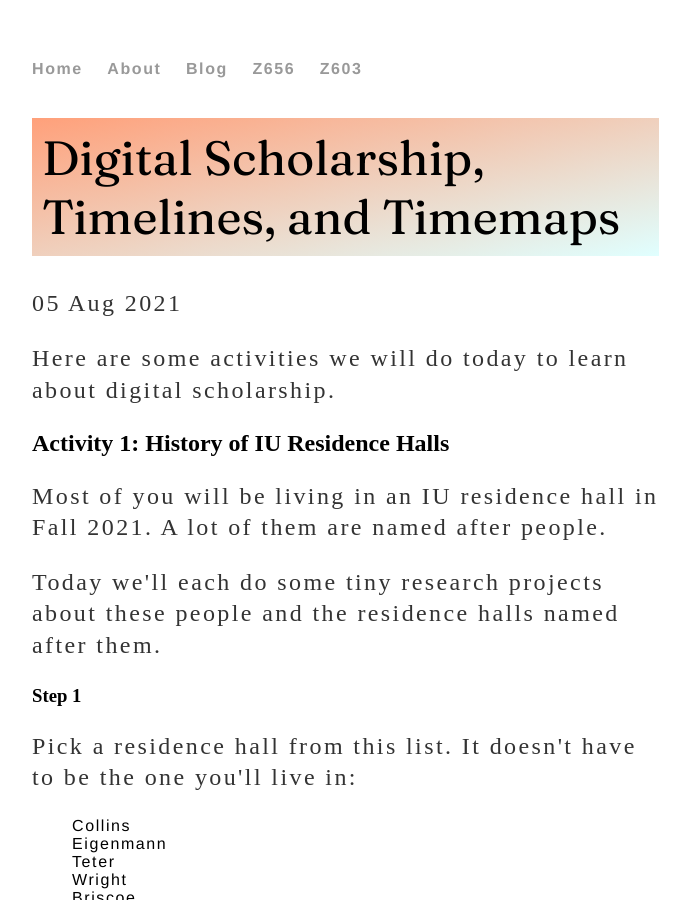
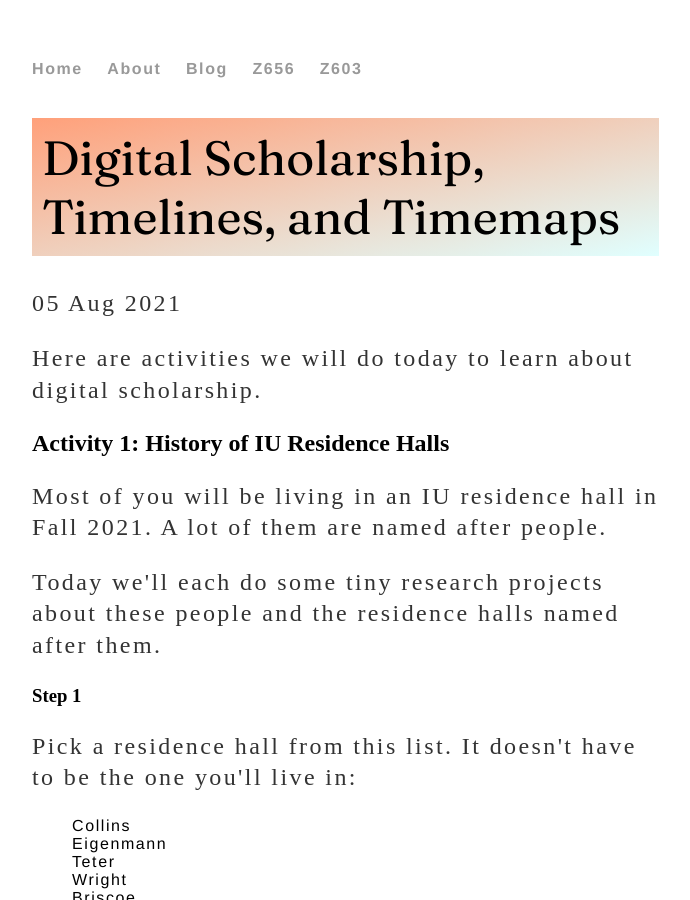
Before and after one commit to nhomenda/nhomenda.github.io, a Jekyll site: the page built from _posts/2021-08-05-IFS.md, in a window 1280 px wide and 900 px high. Shown: the whole window, without its empty margins (160-850 px from the left). Built offline with Jekyll 4.4.1, drawn with Linux system fonts in a browser that asks for light colours.

Commit message:
Update 2021-08-05-IFS.md

```diff
--- a/_posts/2021-08-05-IFS.md
+++ b/_posts/2021-08-05-IFS.md
@@ -4,7 +4,7 @@ title: "Digital Scholarship, Timelines, and Timemaps"
 date: 2021-08-05
 ---
 <div class="blurb">
-	<p>Here are some activities we will do today to learn about digital scholarship.</p>
+	<p>Here are activities we will do today to learn about digital scholarship.</p>
   <h2>Activity 1: History of IU Residence Halls</h2>
   <p>Most of you will be living in an IU residence hall in Fall 2021. A lot of them are named after people.</p>
   <p>Today we'll each do some tiny research projects about these people and the residence halls named after them.</p>
```
